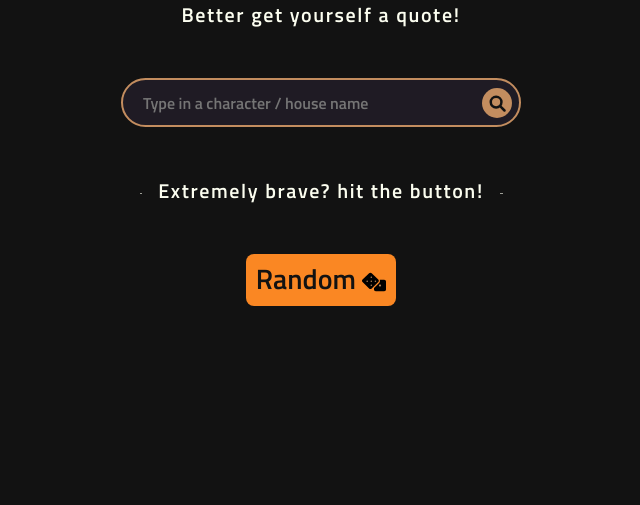
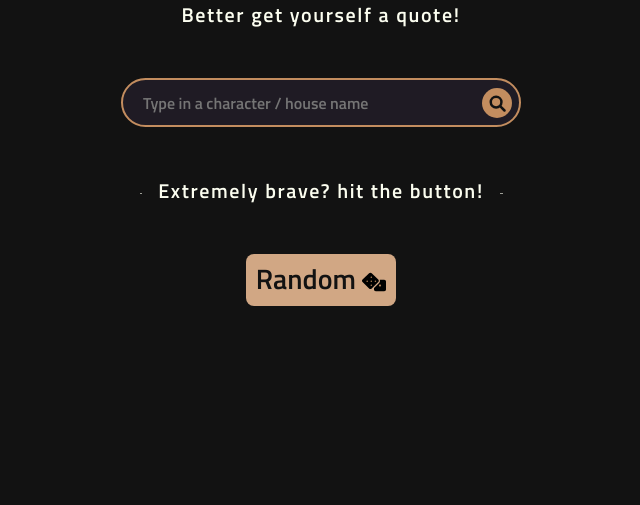
Before and after one commit to Liad-n/game-of-quotes-2, a Flask app: page / in a window 1280 px wide, while the restyled element is pressed. Shown: the part 233-738 px from the top of the page, without its empty margins (319-959 px from the left). Run offline with Flask 2, Linux system fonts and the light colour scheme; some web fonts are replaced.

Commit message:
changed active button color

```diff
--- a/static/style.css
+++ b/static/style.css
@@ -301,6 +301,15 @@ header {
   cursor: pointer;
   color: #121212;
 }
+#random-btn:active,
+#random-btn:hover{
+  background: #d1a784;
+}
+.search-btn:hover,
+.search-btn:active {
+  background: #d1a784;
+}
+/* fa8723 */
 
 .search-icon {
   content: url(./icons/search-icon.svg);
@@ -346,14 +355,6 @@ body > * :not(:last-child) {
     border-radius: 10px;
     gap: 6vh;
     text-align: center;
-  }
-  #random-btn:hover,
-  #random-btn:active {
-    background: #fa8723;
-  }
-  .search-btn:hover,
-  .search-btn:active {
-    background: #fa8723;
   }
   .quote-box {
     box-sizing: border-box;
```
